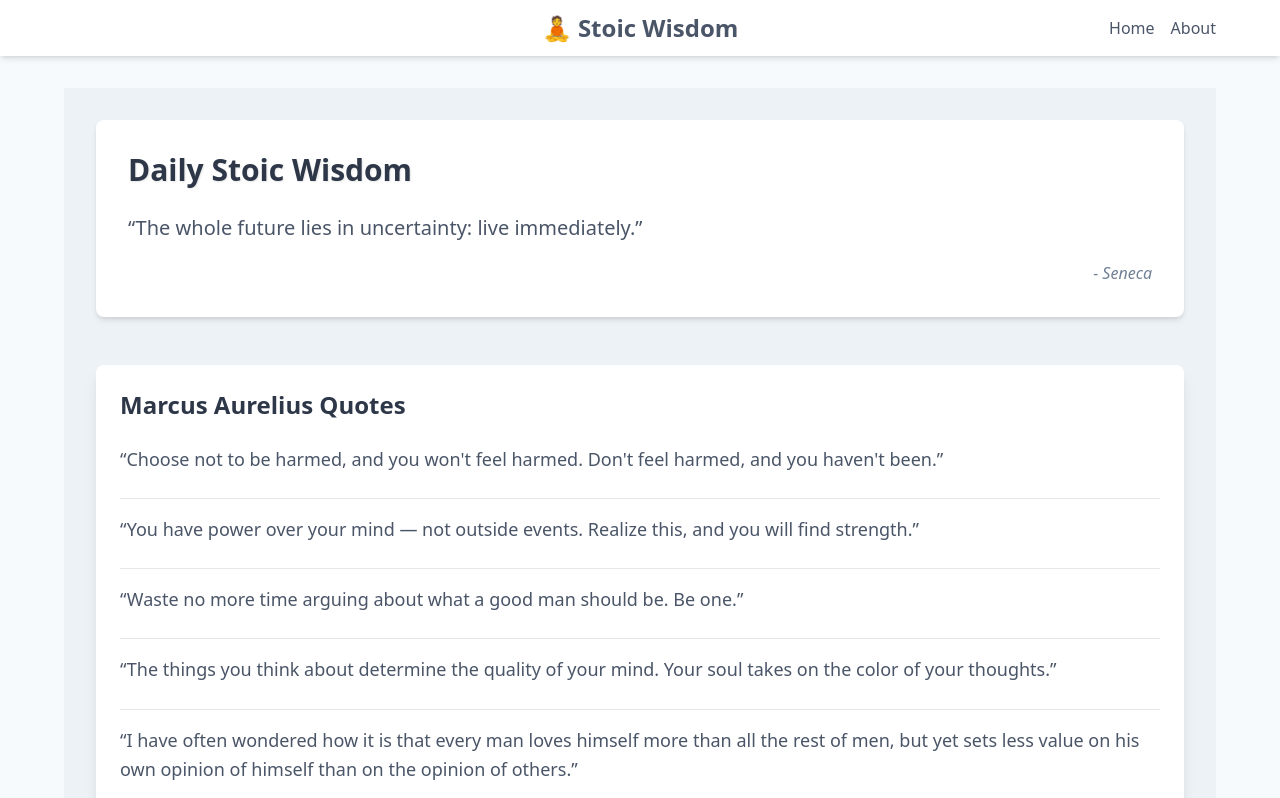
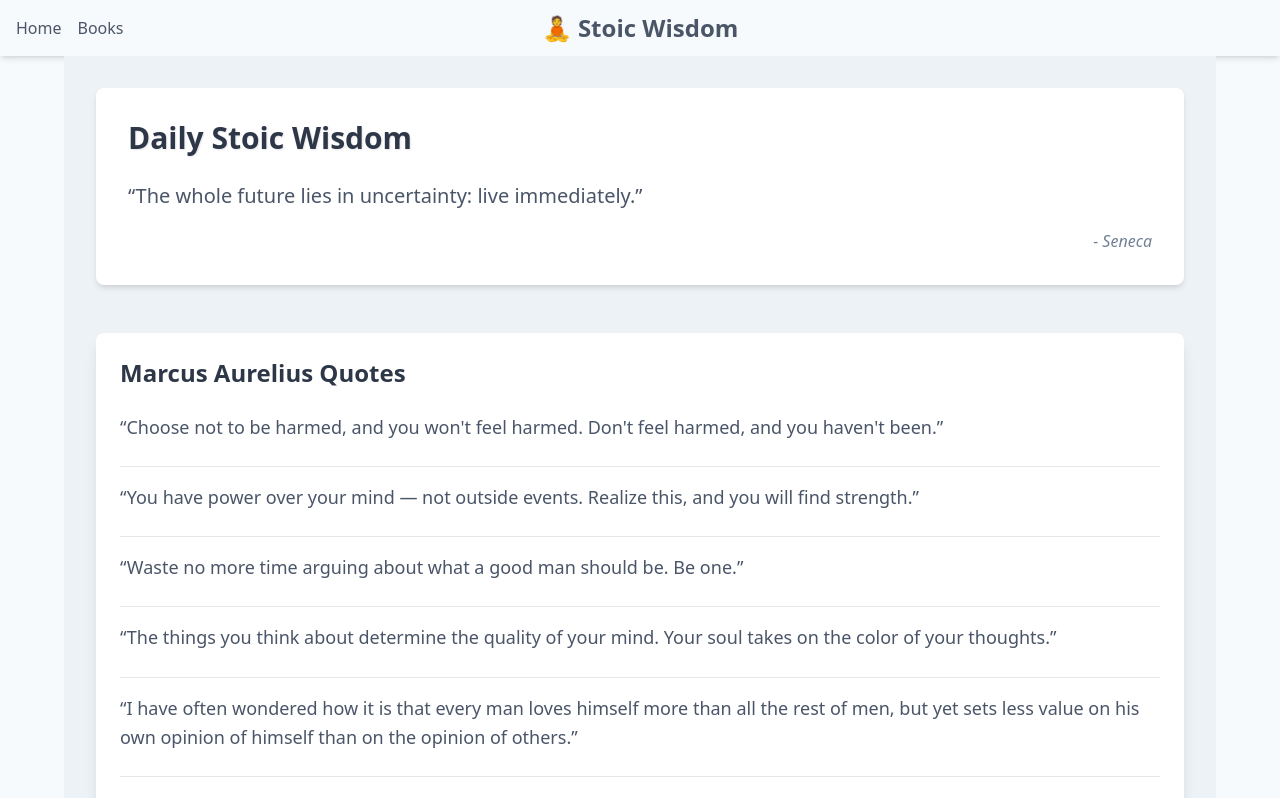
Before and after one commit to Canewt/stoicwisdom, a Next.js app: page / in a window 1280 px wide. Shown: the top 798 px of the page. Built offline with nearby package versions, Linux system fonts and the light colour scheme.

Commit message:
Change About section to Books and update content

```diff
--- a/src/app/components/navbar.js
+++ b/src/app/components/navbar.js
@@ -2,16 +2,15 @@ import Link from 'next/link';
 
 export default function Navbar() {
   return (
-    <nav className="bg-white shadow-md p-4 mb-8">
-      <div className="max-w-6xl mx-auto flex flex-col items-center sm:flex-row sm:justify-between">
-        <div className="sm:w-1/3"></div> {/* Spacer for left side on larger screens */}
+    <nav className="bg-[#F7FAFC] p-4 shadow-md">
+      <div className="container mx-auto flex flex-col sm:flex-row justify-between items-center">
         <Link href="/" className="text-[#4A5568] text-2xl font-bold mb-4 sm:mb-0 sm:absolute sm:left-1/2 sm:transform sm:-translate-x-1/2 hover:text-[#2D3748]">
           🧘 Stoic Wisdom
         </Link>
-        <ul className="flex space-x-4 sm:w-1/3 sm:justify-end">
-          <li><Link href="/" className="text-[#4A5568] hover:text-[#2D3748]">Home</Link></li>
-          <li><Link href="/about" className="text-[#4A5568] hover:text-[#2D3748]">About</Link></li>
-        </ul>
+        <div className="flex space-x-4">
+          <Link href="/" className="text-[#4A5568] hover:text-[#2D3748]">Home</Link>
+          <Link href="/books" className="text-[#4A5568] hover:text-[#2D3748]">Books</Link>
+        </div>
       </div>
     </nav>
   );
```
